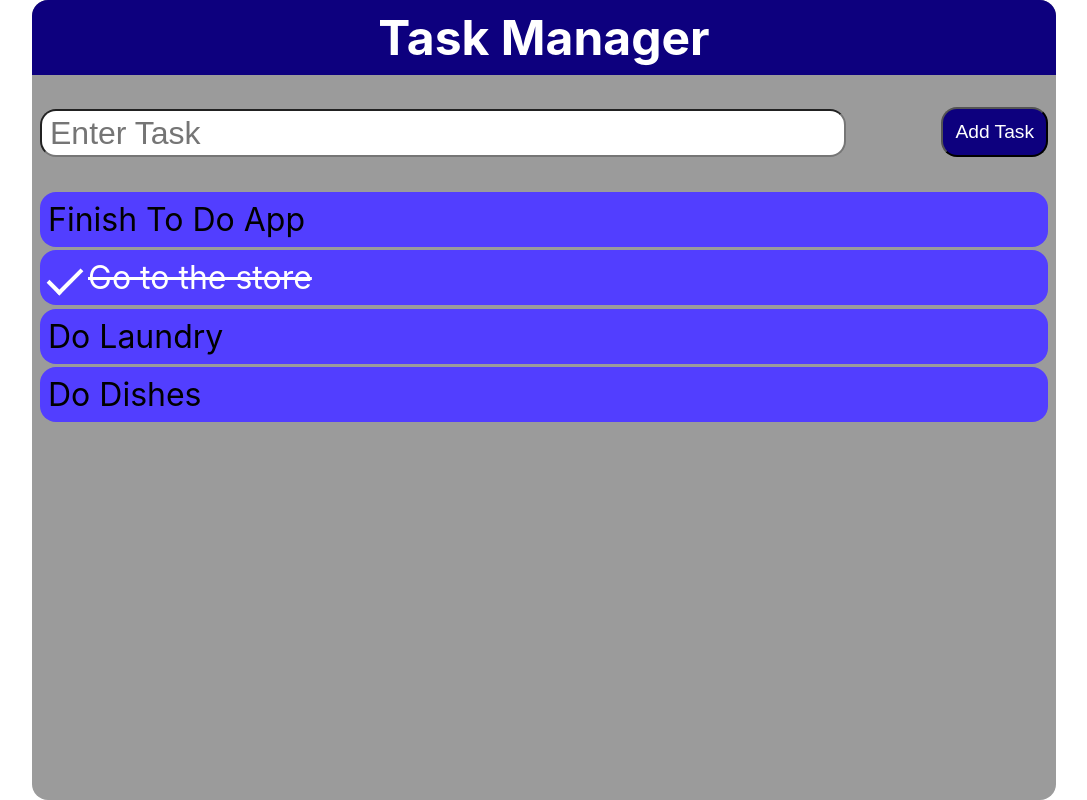
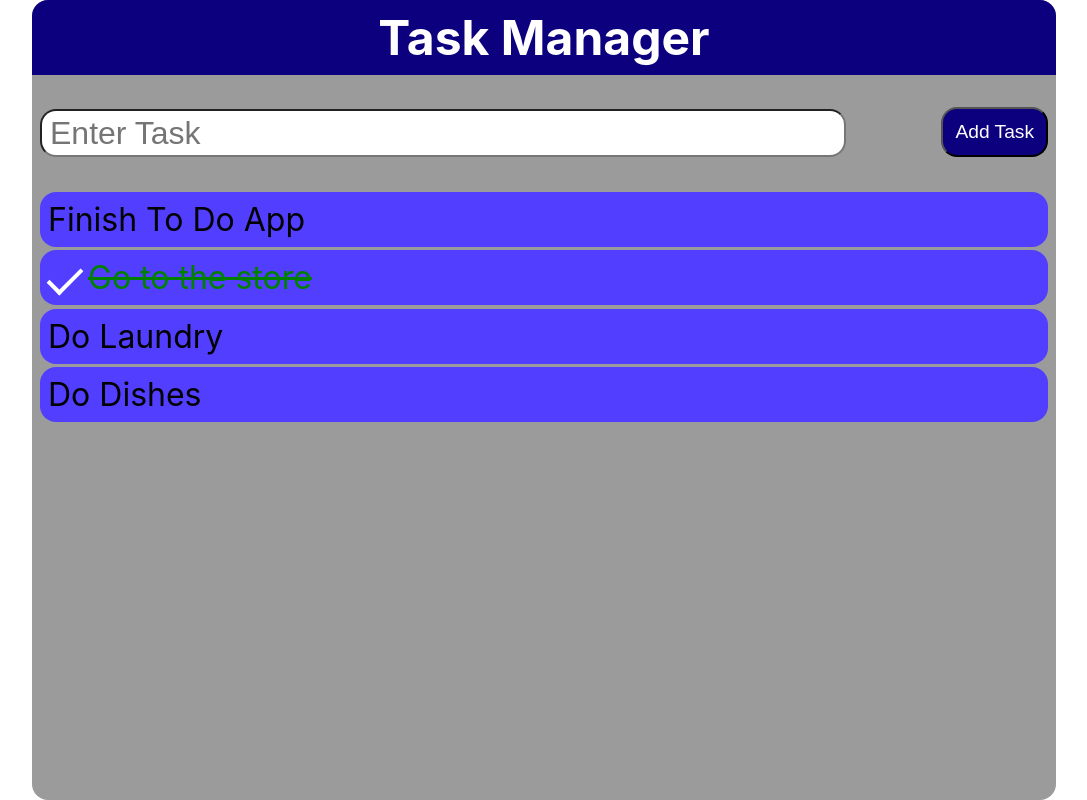
Before and after one commit to DDeShon/javascript-todo, a React (Create React App) app: page / in a window 1280 px wide. Shown: the whole page, without its empty margins (96-1183 px from the left). Built offline with nearby package versions, Linux system fonts and the light colour scheme.

Commit message:
updated styling for services section

```diff
--- a/src/App.css
+++ b/src/App.css
@@ -55,7 +55,7 @@
 
 .list-item li.checked {
   text-decoration: line-through;
-  color: white;
+  color: green;
   padding-left: 2.5rem;
 }
 
```
